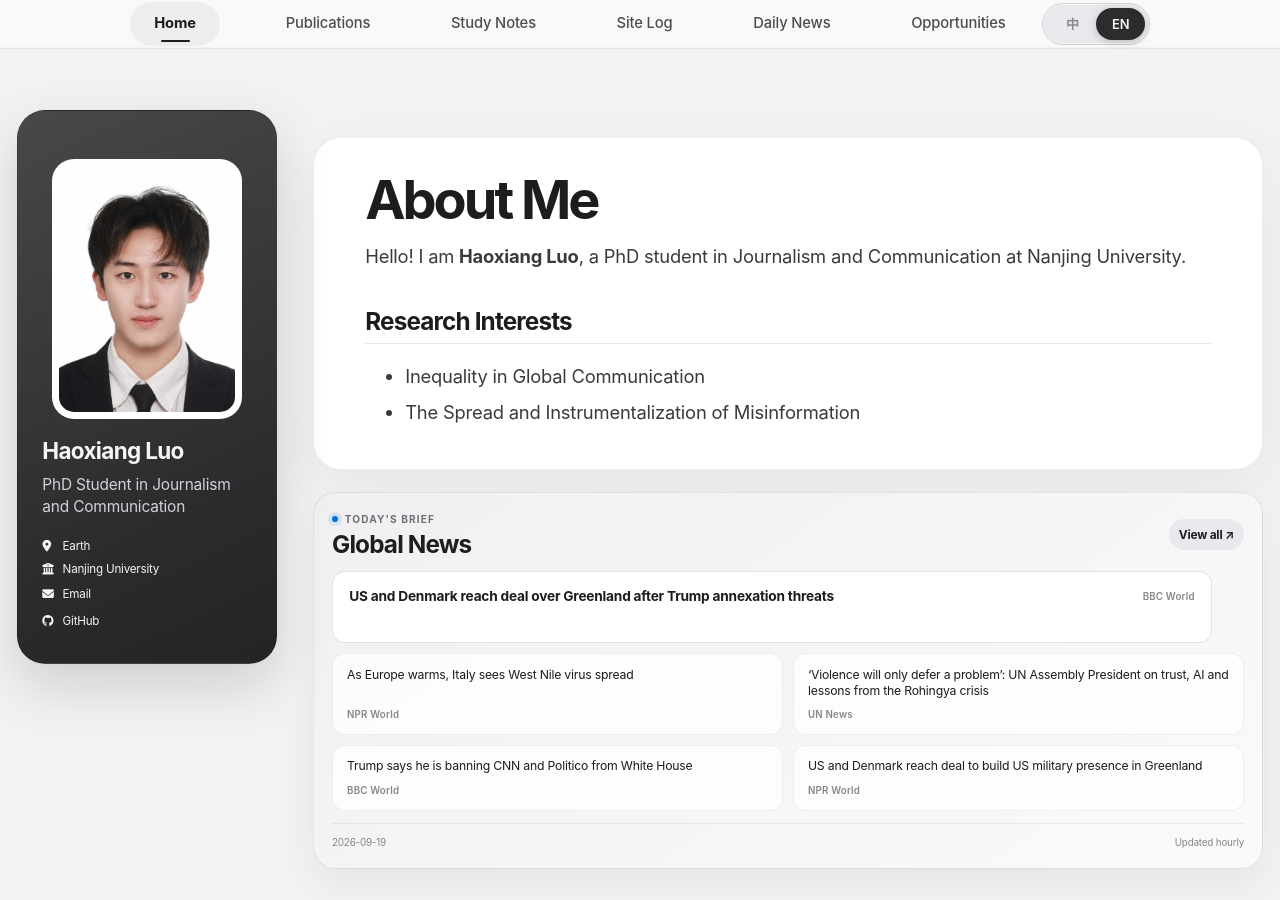
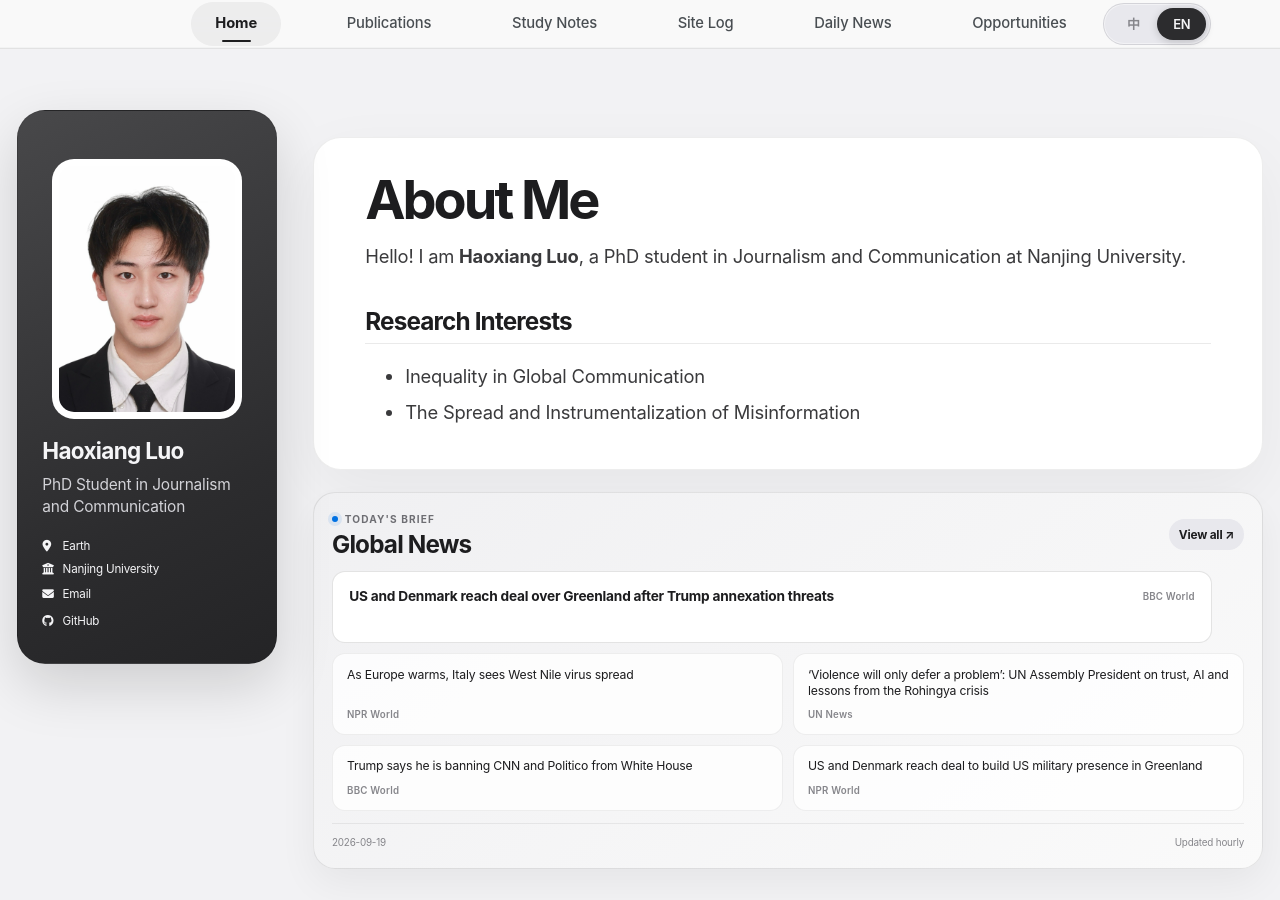
Before and after one commit to HaoxiangLuo/HaoxiangLuo.github.io, a Jekyll site: the page built from _pages/about.md, in a window 1280 px wide and 900 px high. Built offline with Jekyll 4.4.1, drawn with Linux system fonts in a browser that asks for light colours; a style sheet for code colours, icons or effects is not loaded.

Commit message:
Balance the navigation bar so the menu labels read as centred
The language pill shares the flex row with the menu links but has no
counterpart on the left, so centring the row alone left the labels looking
pushed rightwards. Reserve an equally wide empty cell before the first item
and pin the pill to the same width; below 768px drop the spacer and let the
row space itself out instead.

```diff
--- a/assets/css/main.scss
+++ b/assets/css/main.scss
@@ -1321,6 +1321,17 @@ body {
   width: 100%;
 }
 
+/* The language pill sits inside the same flex row as the menu links and has no
+   counterpart on the left, so centring the row alone leaves the links looking
+   pushed rightwards. Reserving an equally wide empty first cell makes the
+   centring optically true for the menu labels themselves. */
+.greedy-nav .visible-links::before {
+  content: "";
+  display: block;
+  flex: 0 0 auto;
+  width: var(--nav-lang-width, 5.5rem);
+}
+
 .greedy-nav .visible-links {
   display: flex !important;
   width: 100%;
@@ -1336,6 +1347,11 @@ body {
   display: block !important;
   flex: 0 0 auto;
   width: auto;
+}
+
+.greedy-nav .visible-links > .language-toggle {
+  width: var(--nav-lang-width, 5.5rem);
+  justify-content: center;
 }
 
 .masthead__menu-item,
@@ -1357,10 +1373,13 @@ body {
 }
 
 .language-toggle {
+  display: flex;
+  align-items: center;
   margin-left: 0.4rem;
 }
 
-.language-toggle a {
+.language-toggle a,
+.language-toggle__option {
   min-width: 2.75rem;
   border: 1px solid rgba(29, 29, 31, 0.14);
   border-radius: 999px;
@@ -1376,12 +1395,19 @@ body {
     padding: 0 0.45rem;
   }
 
+  /* Below tablet width the row would overflow, so the reserved left cell is
+     dropped and the natural flow keeps every label visible. */
+  .greedy-nav .visible-links::before {
+    display: none;
+  }
+
   .greedy-nav .visible-links {
     gap: 0.1rem;
+    justify-content: space-around !important;
   }
 
-  .language-toggle {
-    margin-left: 0;
+  .greedy-nav .visible-links > .language-toggle {
+    width: auto;
   }
 
   .greedy-nav a {
```
